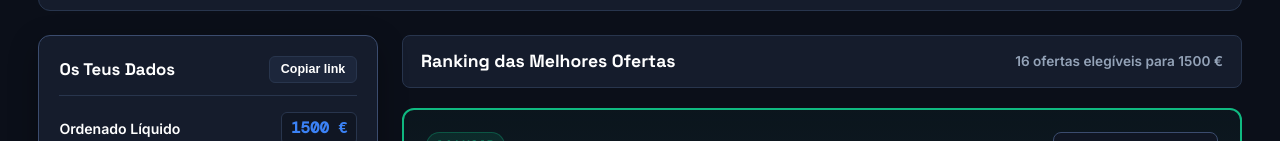
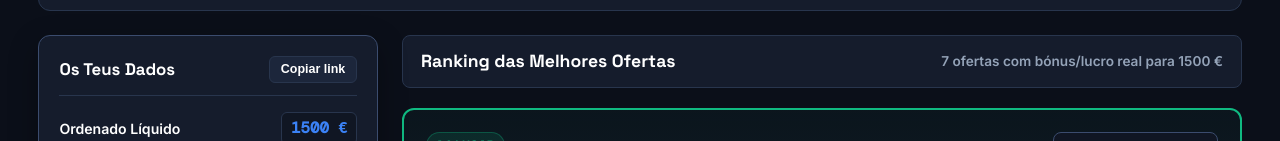
Before and after one commit to tiagofdias/simulador-ordenado, a website: page index.html in a window 1280 px wide. Shown: the part 297-438 px from the top of the page. Drawn offline with nearby package versions, Linux system fonts and the light colour scheme; a web font is replaced by a local one.

Commit message:
feat: Ocultadas ofertas com 0€ e otimizado filtro para apresentar apenas ofertas com lucro real

```diff
--- a/index.html
+++ b/index.html
@@ -986,20 +986,17 @@ function render() {
     };
   });
 
-  evaluated.sort((a, b) => {
-    if (a.isEligible && !b.isEligible) return -1;
-    if (!a.isEligible && b.isEligible) return 1;
-    if (a.isEligible && b.isEligible) return (b.finalValue ?? -9999) - (a.finalValue ?? -9999);
-    return a.bank.minSalary - b.bank.minSalary;
-  });
+  // Filter out offers with 0 € bonus or net profit <= 0 per user requirement
+  const profitableOffers = evaluated.filter(item => item.isEligible && item.finalValue !== null && item.finalValue > 0);
 
-  const eligibleCount = evaluated.filter(e => e.isEligible).length;
-  document.getElementById('resultsCount').textContent = `${eligibleCount} ofertas elegíveis para ${formatMoney(salary)}`;
+  profitableOffers.sort((a, b) => (b.finalValue ?? 0) - (a.finalValue ?? 0));
+
+  document.getElementById('resultsCount').textContent = `${profitableOffers.length} ofertas com bónus/lucro real para ${formatMoney(salary)}`;
 
   let html = '';
   let rankIndex = 1;
 
-  evaluated.forEach(item => {
+  profitableOffers.forEach(item => {
     const { bank, isEligible, finalValue, grossBonus, feesTotal, ageDiscountNote, clawbackPenalty, caDeductionApplied } = item;
 
     let cardRankClass = '';
```
